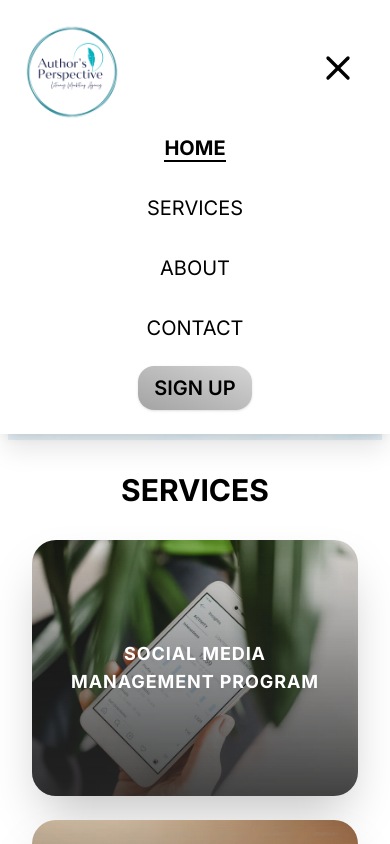
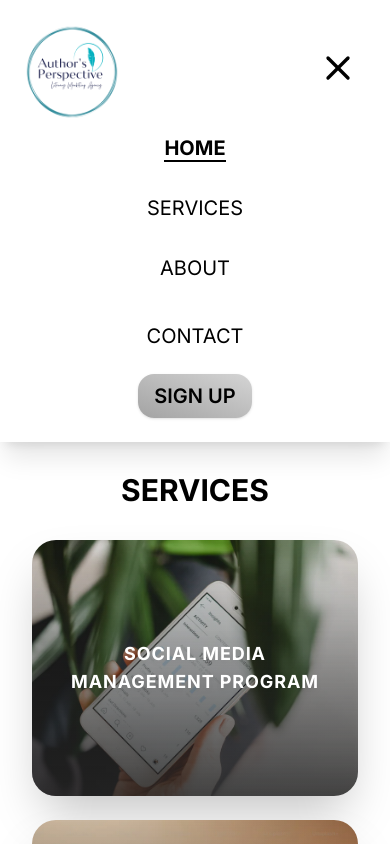
Before and after one commit to ethan123montera123/myauthorsperspective, a Next.js app in the folder client/: page / in a window 390 px wide. Both pictures are taken after a click on the button 338 px from the left and 68 px from the top of the page. Shown: the top 844 px of the page. Built offline with nearby package versions, Linux system fonts and the light colour scheme.

Commit message:
[Fix][Ian] fix alignment of button on mobile devices

```diff
--- a/client/components/ui/LayoutGeneral.jsx
+++ b/client/components/ui/LayoutGeneral.jsx
@@ -73,7 +73,7 @@ export default function LayoutGeneral({ children }) {
             </Link>
             <Link
               href="/contact"
-              className="uppercase py-4 px-2 relative mb-2"
+              className="uppercase py-4 px-2 relative my-2"
               id={isSelected("contact")}
             >
               Contact
--- a/client/components/ui/LayoutWhiteHeader.jsx
+++ b/client/components/ui/LayoutWhiteHeader.jsx
@@ -138,7 +138,7 @@ export default function LayoutWhiteHeader({ children }) {
           </Link>
           <Link
             href="/contact"
-            className="uppercase py-4 px-2 relative mb-2"
+            className="uppercase py-4 px-2 relative my-2"
             id={isSelected("contact")}
           >
             Contact
```
